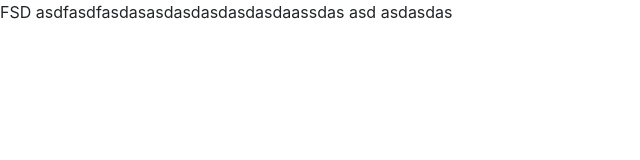
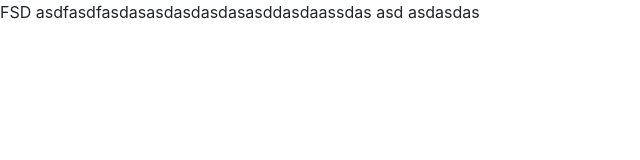
Before and after one commit to rodrigobarros2/arquitetura-sem-framework, a website: page index.html in a window 1280 px wide. Shown: the full height of the page, 0-640 px from the left. Drawn offline with nearby package versions, Linux system fonts and the light colour scheme.

Commit message:
Update index.html

```diff
--- a/index.html
+++ b/index.html
@@ -18,7 +18,7 @@
 </head>
 
 <body>FSD
-asdfasdfasdasasdasdasdasdasdaassdas
+asdfasdfasdasasdasdasdasasddasdaassdas
 asd
 
 
```
